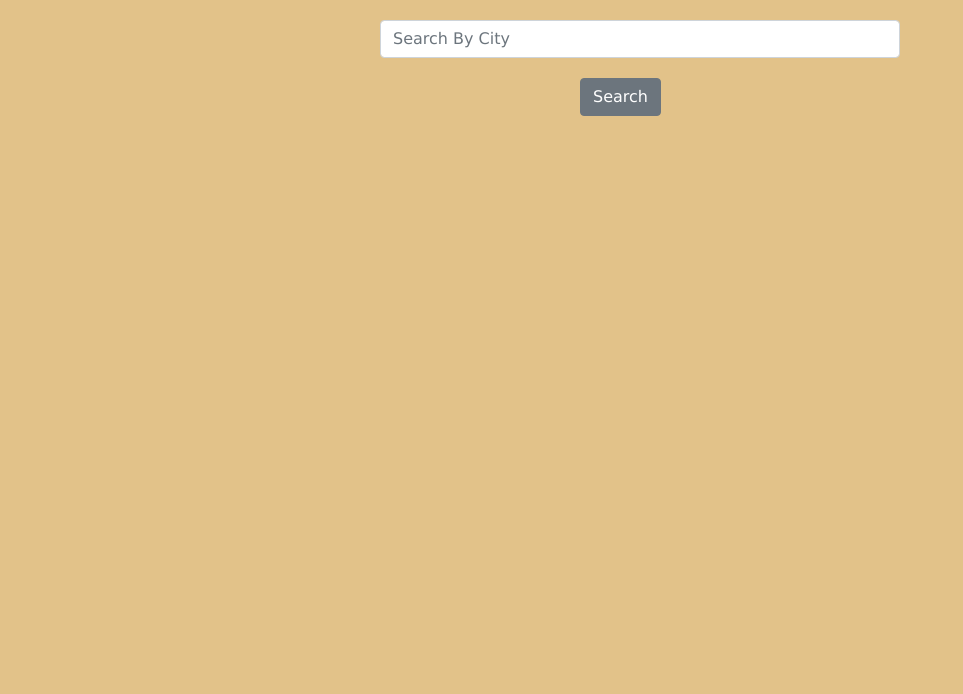
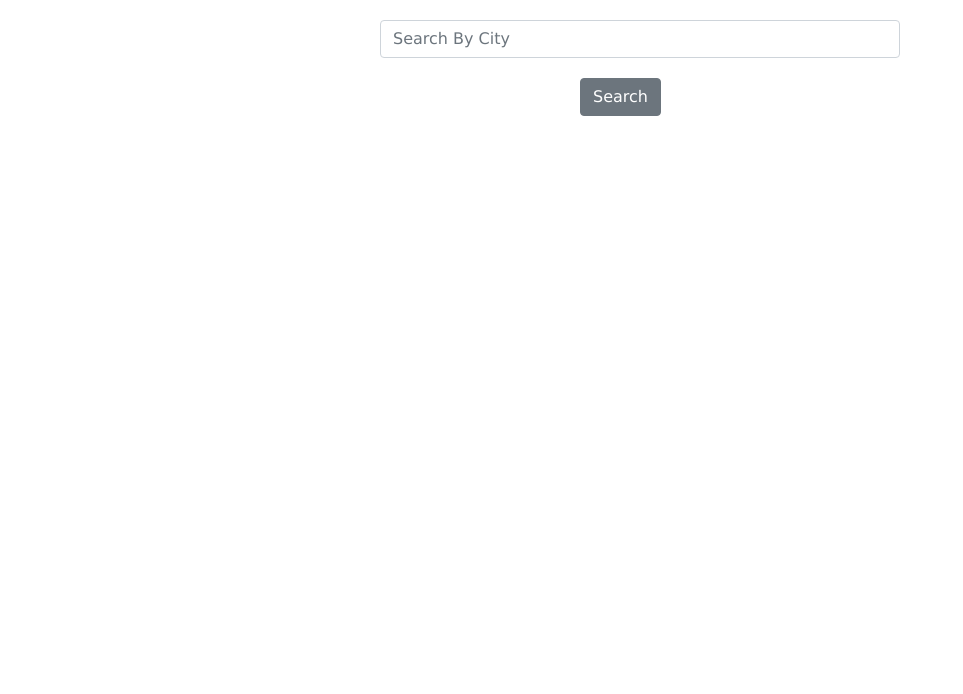
Before and after one commit to shanmugapriya1203/Open-brewary-api, a plain HTML site: page index.html in a window 1280 px wide. Shown: the part 106-800 px from the top of the page, without its empty margins (0-963 px from the left). Drawn offline with nearby package versions, Linux system fonts and the light colour scheme.

Commit message:
Update index.html

```diff
--- a/index.html
+++ b/index.html
@@ -10,7 +10,7 @@
 
 <style>
     body{
-        background-color: rgb(226, 194, 137);
+        background-color: white;
         color:brown;
         font-size: 25px;
         font-family:Verdana, Geneva, Tahoma, sans-serif;
```
